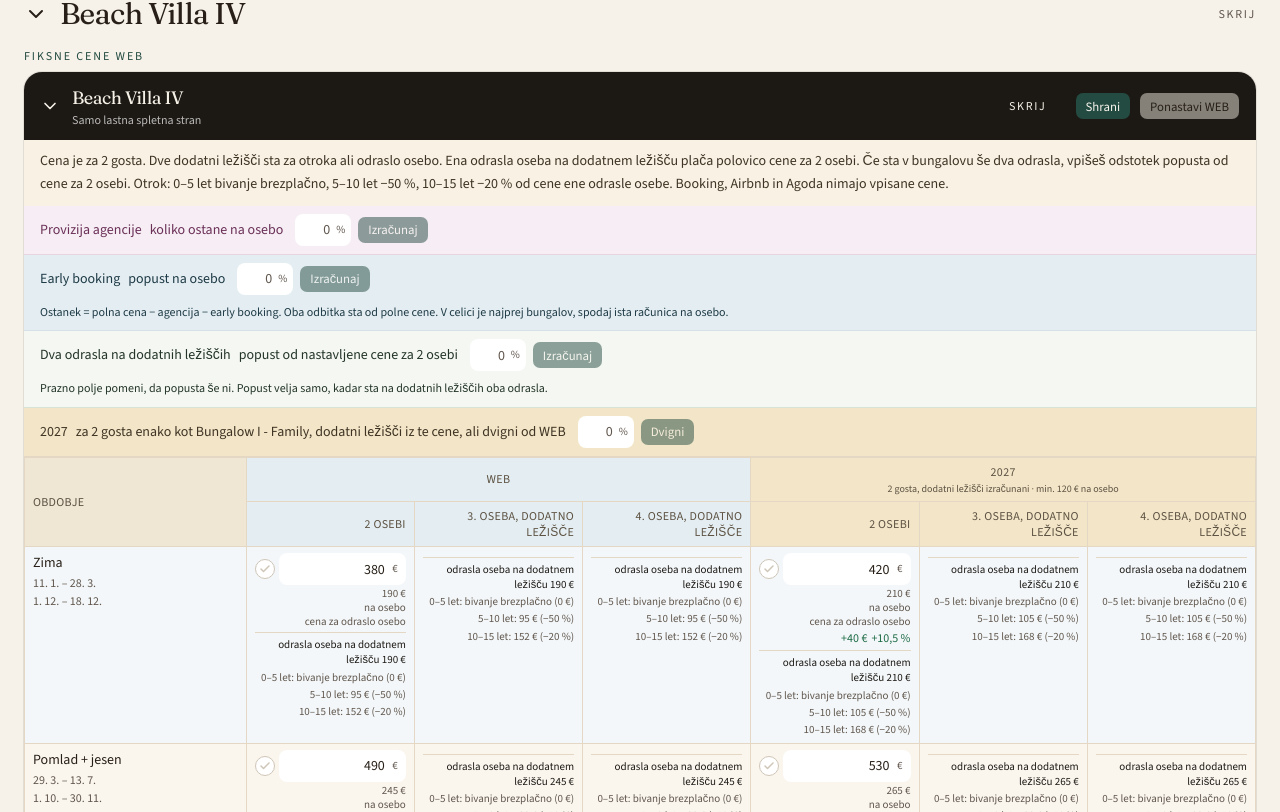
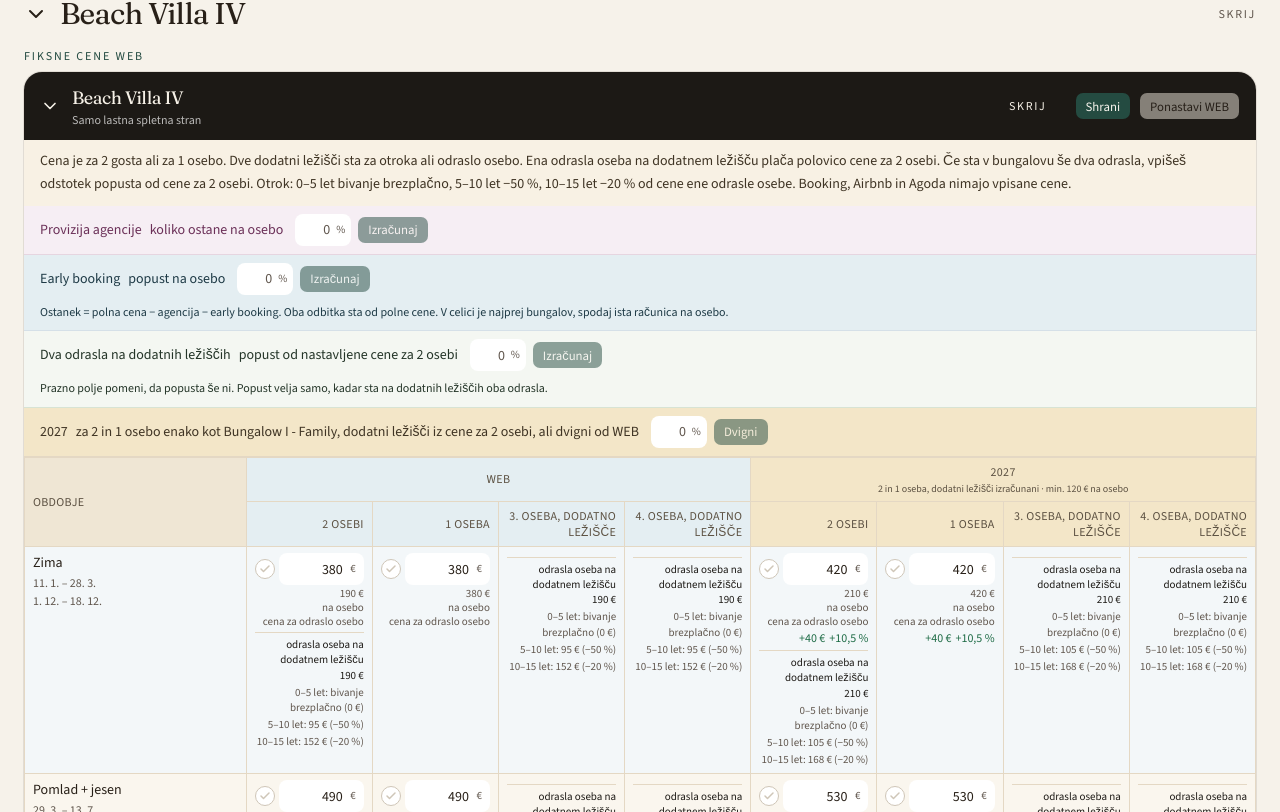
Before and after one commit to Urskapremk/komba-cabana, a Next.js app: page / in a window 1280 px wide. Shown: the part 5028-5840 px from the top of the page. Built offline with nearby package versions, Linux system fonts and the light colour scheme.

Commit message:
Beach Villa IV ima v tabeli tudi ceno za 1 osebo.
WEB in leto 2027 vpisujeta 2 in 1 osebo, dodatni ležišči ostaneta izračunani.

Co-authored-by: info <info@hnatura.com>

```diff
--- a/src/components/price-tables.tsx
+++ b/src/components/price-tables.tsx
@@ -748,9 +748,9 @@ export function PriceTables() {
             Pri 2027 vpišeš odstotek in dvigneš cene tega bungalova od trenutnega WEB, tudi pri
             Beach Villi. Pri Bungalow I - Family sta v tabeli ceni za 2 osebi in 1 osebo, zraven pa otroka v galeriji.
               Ena odrasla oseba v galeriji plača polovico cene za 2 osebi. Če sta v galeriji dva odrasla, vpišeš odstotek popusta od cene za 2 osebi. V letu 2027 se vpisujeta samo ti dve ceni.
-            Beach Villa IV ima ceno samo za 2 gosta in dve dodatni ležišči. Na ležišču je lahko otrok ali odrasla oseba. Če sta v bungalovu še dva odrasla, vpišeš odstotek popusta.
+            Beach Villa IV ima ceno za 2 gosta in za 1 osebo ter dve dodatni ležišči. Na ležišču je lahko otrok ali odrasla oseba. Če sta v bungalovu še dva odrasla, vpišeš odstotek popusta.
             Pri ceni je kljukica: označi jo, ko je cena pripravljena. Zelena pomeni pravilno.
-            Dokler dviga ni, ima Beach Villa za 2 gosta ceno 2027 kot Bungalow I - Family. Dodatni ležišči se računata iz te cene.
+            Dokler dviga ni, ima Beach Villa za 2 in 1 osebo ceno 2027 kot Bungalow I - Family. Dodatni ležišči se računata iz cene za 2 osebi.
             Prazniki
             2027 trajajo do 10. 1. 2028. Zimski december 2026 pri variabilnih cenah traja do 18. 12.,
             v predlogu 2027 do 27. 12.
@@ -925,7 +925,7 @@ function WebCompareCard({
   const linkedToFamily = unitId === "beach-4";
   const family = unitId === "ocean-1";
   const extraBeds = unitId === "beach-4";
-  const priceGuests = family ? [2, 1] : extraBeds ? [2] : personColumns(card.capacity);
+  const priceGuests = family || extraBeds ? [2, 1] : personColumns(card.capacity);
   const childGuests = family || extraBeds ? [3, 4] : [];
   const nextPriceGuests = web2027Columns(unitId);
   const nextChildGuests = family || extraBeds ? [3, 4] : [];
@@ -1034,9 +1034,9 @@ function WebCompareCard({
           <span className="font-medium">2027</span>
           <span className="ml-2">
             {linkedToFamily && lift == null
-              ? "za 2 gosta enako kot Bungalow I - Family, dodatni ležišči iz te cene, ali dvigni od WEB"
+              ? "za 2 in 1 osebo enako kot Bungalow I - Family, dodatni ležišči iz cene za 2 osebi, ali dvigni od WEB"
               : extraBeds
-                ? "cena za 2 gosta od WEB, dodatni ležišči iz cene za 2 osebi"
+                ? "ceni za 2 in 1 osebo od WEB, dodatni ležišči iz cene za 2 osebi"
                 : unitId === "ocean-1"
                   ? "ceni za 2 in 1 osebo od WEB, otroka v galeriji iz cene za 2 osebi"
                   : "vse cene od WEB"}
@@ -1075,7 +1075,7 @@ function WebCompareCard({
               >
                 2027
                 <span className="mt-0.5 block text-[10px] font-normal tracking-normal normal-case">
-                  {family ? "2 in 1 oseba, otroka izračunana · " : extraBeds ? "2 gosta, dodatni ležišči izračunani · " : ""}
+                  {family ? "2 in 1 oseba, otroka izračunana · " : extraBeds ? "2 in 1 oseba, dodatni ležišči izračunani · " : ""}
                   min. {PERSON_FLOOR_2027} € na osebo
                 </span>
               </th>
--- a/src/lib/pricing.ts
+++ b/src/lib/pricing.ts
@@ -418,10 +418,9 @@ export function personColumns(capacity: number): number[] {
   return Array.from({ length: capacity }, (_, index) => capacity - index);
 }
 
-/** Leto 2027 v WEB: Bungalow I samo 2 in 1 osebo, Beach Villa samo 2 gosta. */
+/** Leto 2027 v WEB: Bungalow I in Beach Villa samo ceno za 2 in 1 osebo. */
 export function web2027Columns(unitId: string): number[] {
-  if (unitId === "ocean-1") return [2, 1];
-  if (unitId === "beach-4") return [2];
+  if (unitId === "ocean-1" || unitId === "beach-4") return [2, 1];
   const card = personRateCard(unitId);
   return personColumns(card?.capacity ?? 1);
 }
@@ -1049,7 +1048,7 @@ export function extraBedLabel(count: number): string {
 }
 
 export function extraBedSentence(): string {
-  return "Cena je za 2 gosta. Dve dodatni ležišči sta za otroka ali odraslo osebo. Ena odrasla oseba na dodatnem ležišču plača polovico cene za 2 osebi. Če sta v bungalovu še dva odrasla, vpišeš odstotek popusta od cene za 2 osebi. Otrok: 0–5 let bivanje brezplačno, 5–10 let −50 %, 10–15 let −20 % od cene ene odrasle osebe.";
+  return "Cena je za 2 gosta ali za 1 osebo. Dve dodatni ležišči sta za otroka ali odraslo osebo. Ena odrasla oseba na dodatnem ležišču plača polovico cene za 2 osebi. Če sta v bungalovu še dva odrasla, vpišeš odstotek popusta od cene za 2 osebi. Otrok: 0–5 let bivanje brezplačno, 5–10 let −50 %, 10–15 let −20 % od cene ene odrasle osebe.";
 }
 
 export function familyGallerySentence(): string {
```
Also changed, not shown: 1 other file (tests, documents, lock files or other folders).
